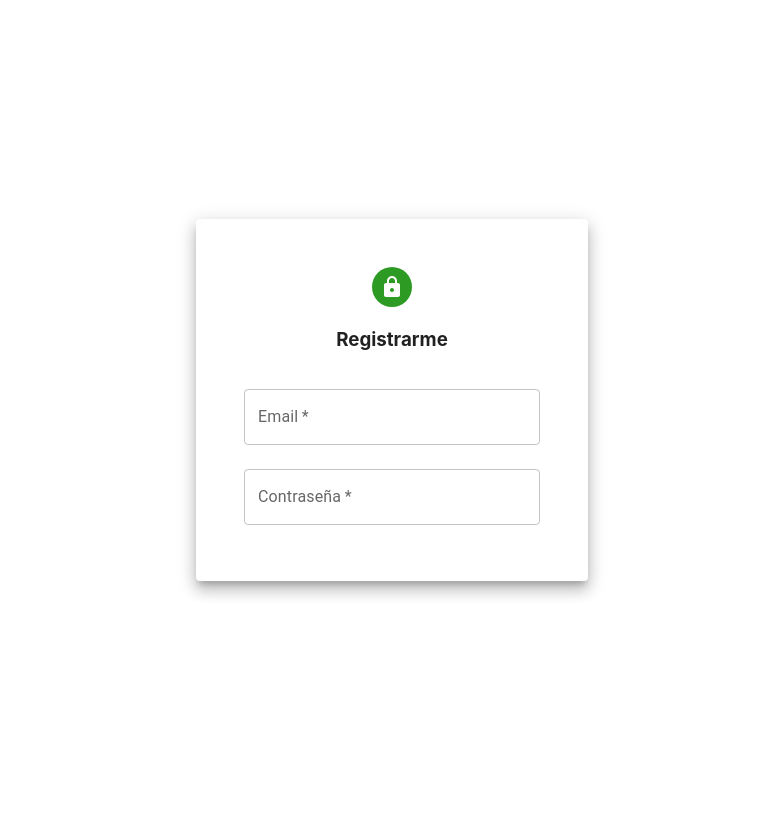
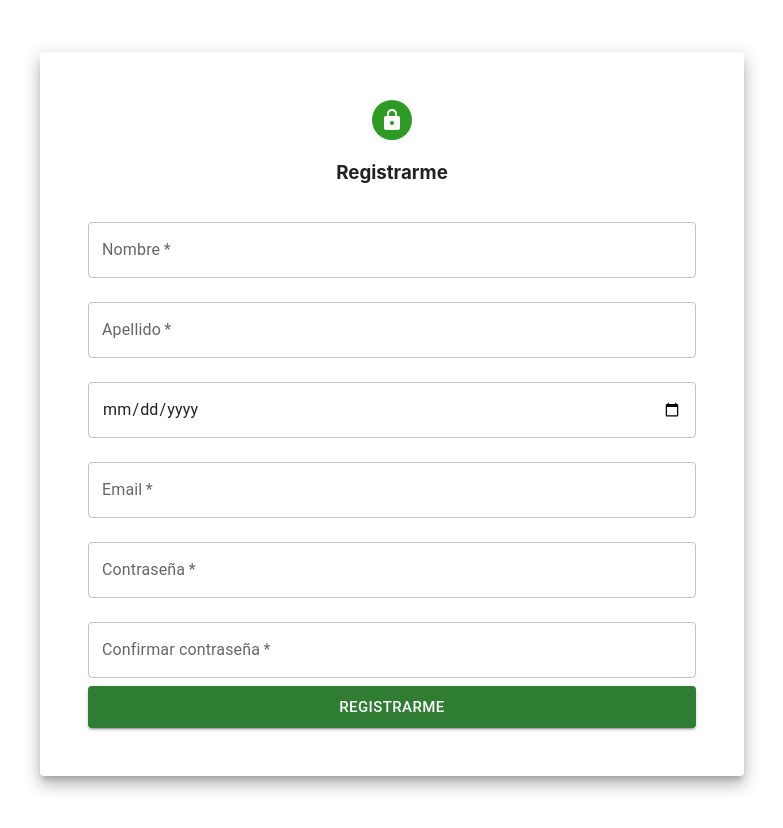
Before and after one commit to MacarenaRodriguez1993/Login_fullstack, a React (Vite) app in the folder client/: page /registro in a window 1280 px wide. Shown: the whole page, without its empty margins (248-1031 px from the left). Before the commit the page ends 800 px from the top, so only its background shows below. Built offline with nearby package versions, Linux system fonts and the light colour scheme.

Commit message:
pagina de registro

```diff
--- a/client/src/page/Registro.jsx
+++ b/client/src/page/Registro.jsx
@@ -1,14 +1,58 @@
-import { Avatar, Box, Grid, Paper, TextField } from "@mui/material";
+import { Avatar, Box, Button, Grid, Paper, TextField } from "@mui/material";
 import { useState } from "react";
+import { useNavigate } from "react-router-dom";
 import LockIcon from "@mui/icons-material/Lock";
+
 const Registro = () => {
+  const navigate = useNavigate();
+  //Definicion de estados locales
   const [user, setUser] = useState({
     firstname: "",
     lastname: "",
     email: "",
     password: "",
+    passwordConfirm: "",
     birthDate: "",
   });
+  const [error, setError] = useState(null);
+  const handleChange = (e) => {
+    setUser({
+      ...user,
+      [e.target.name]: e.target.value,
+    });
+  };
+  const validate = () => {
+    let errors = {};
+    if (user.password !== user.passwordConfirm)
+      errors.password = "Las contraseñas no coinciden";
+
+    if (!emailRegex.test(user.email))
+      errors.email =
+        "El mail ingresado no tiene formato valido (ej... usuario@gmail.com)";
+
+    if (!passwordRegex.test(user.password))
+      errors.password = "La contraseña debe tener al menos 8 caracteres";
+
+    const today = new Date().toISOString().substring(0, 10);
+
+    if (user.birthDate > today)
+      errors.birthDate = "La fecha de nacimiento no es valida";
+
+    return errors;
+  };
+  const handleSubmit = (e) => {
+    e.preventDefault();
+    const err = validate(user);
+    setError(err);
+    console.log(error);
+    if (err === null) {
+      console.log("TODO OKI");
+    }
+  };
+  //constantes de expresiones regulares
+  const emailRegex = /^[\w.%+-]+@[a-zA-Z0-9.-]+\.[a-zA-Z]{2,}$/;
+  const passwordRegex = /^[a-zA-Z0-9!@#$%^&*()_+\-=[\]{}|\\:',./?><]{8,}$/;
+
   return (
     <Paper elevation={10} className="fondo">
       <Grid align="center">
@@ -17,7 +61,34 @@ const Registro = () => {
         </Avatar>
         <h3>Registrarme</h3>
       </Grid>
-      <Box component={"form"}>
+      {error && error.message}
+      <Box component={"form"} onSubmit={handleSubmit}>
+        <TextField
+          label="Nombre"
+          name="firstname"
+          value={user.firstname}
+          fullWidth
+          required
+          margin="normal"
+          onChange={handleChange}
+        />
+        <TextField
+          label="Apellido"
+          name="lastname"
+          value={user.lastname}
+          fullWidth
+          required
+          margin="normal"
+          onChange={handleChange}
+        />
+        <TextField
+          name="birthDate"
+          type="date"
+          value={user.birthDate}
+          fullWidth
+          margin="normal"
+          onChange={handleChange}
+        />
         <TextField
           label="Email"
           name="email"
@@ -25,6 +96,7 @@ const Registro = () => {
           fullWidth
           required
           margin="normal"
+          onChange={handleChange}
         />
         <TextField
           label="Contraseña"
@@ -34,7 +106,27 @@ const Registro = () => {
           margin="normal"
           fullWidth
           required
+          onChange={handleChange}
         />
+        <TextField
+          label="Confirmar contraseña"
+          name="passwordConfirm"
+          type="password"
+          value={user.passwordConfirm}
+          margin="normal"
+          fullWidth
+          required
+          onChange={handleChange}
+        />
+        <Button
+          type="submit"
+          color="success"
+          fullWidth
+          variant="contained"
+          size="large"
+        >
+          Registrarme
+        </Button>
       </Box>
     </Paper>
   );
```
